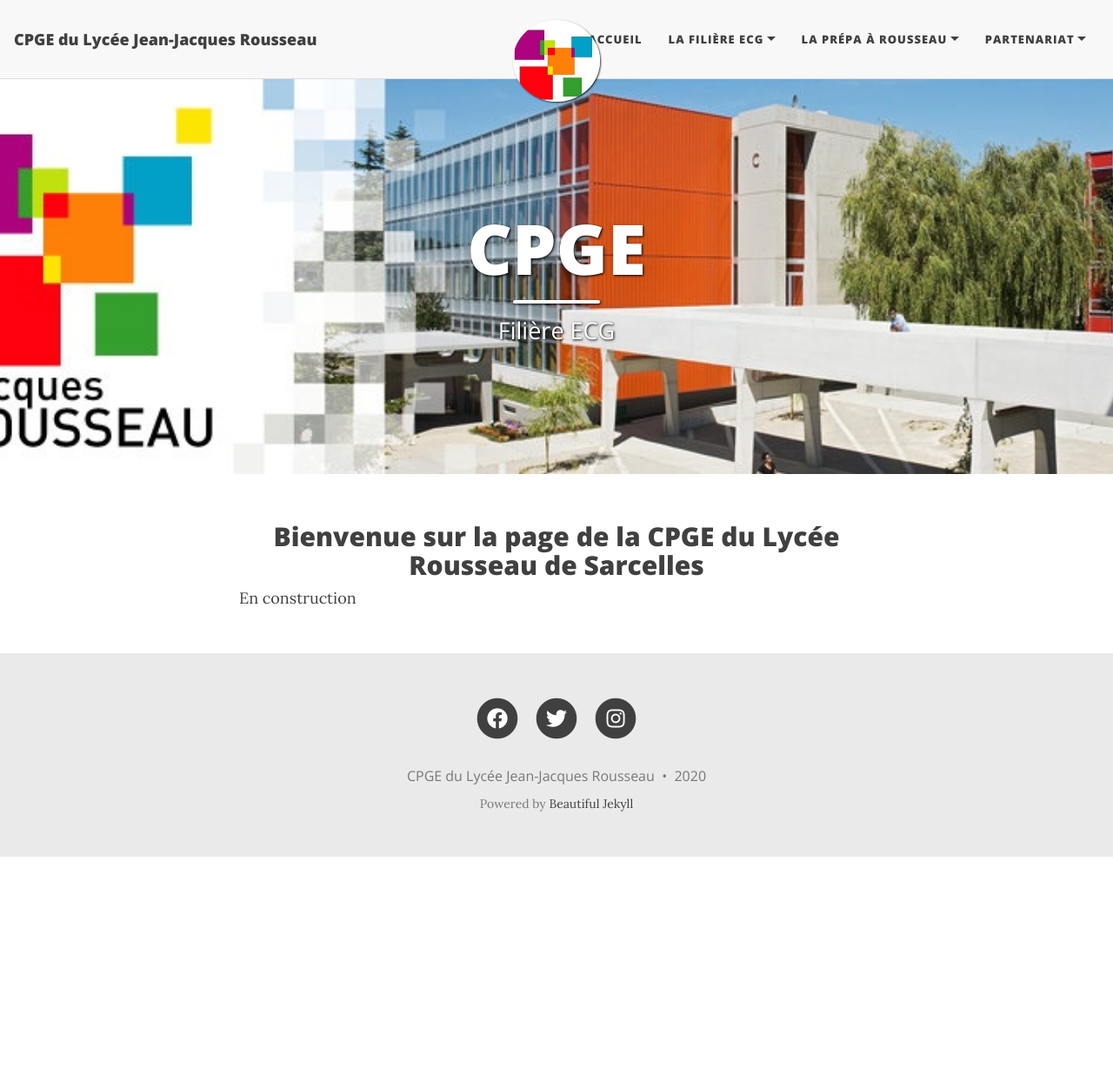
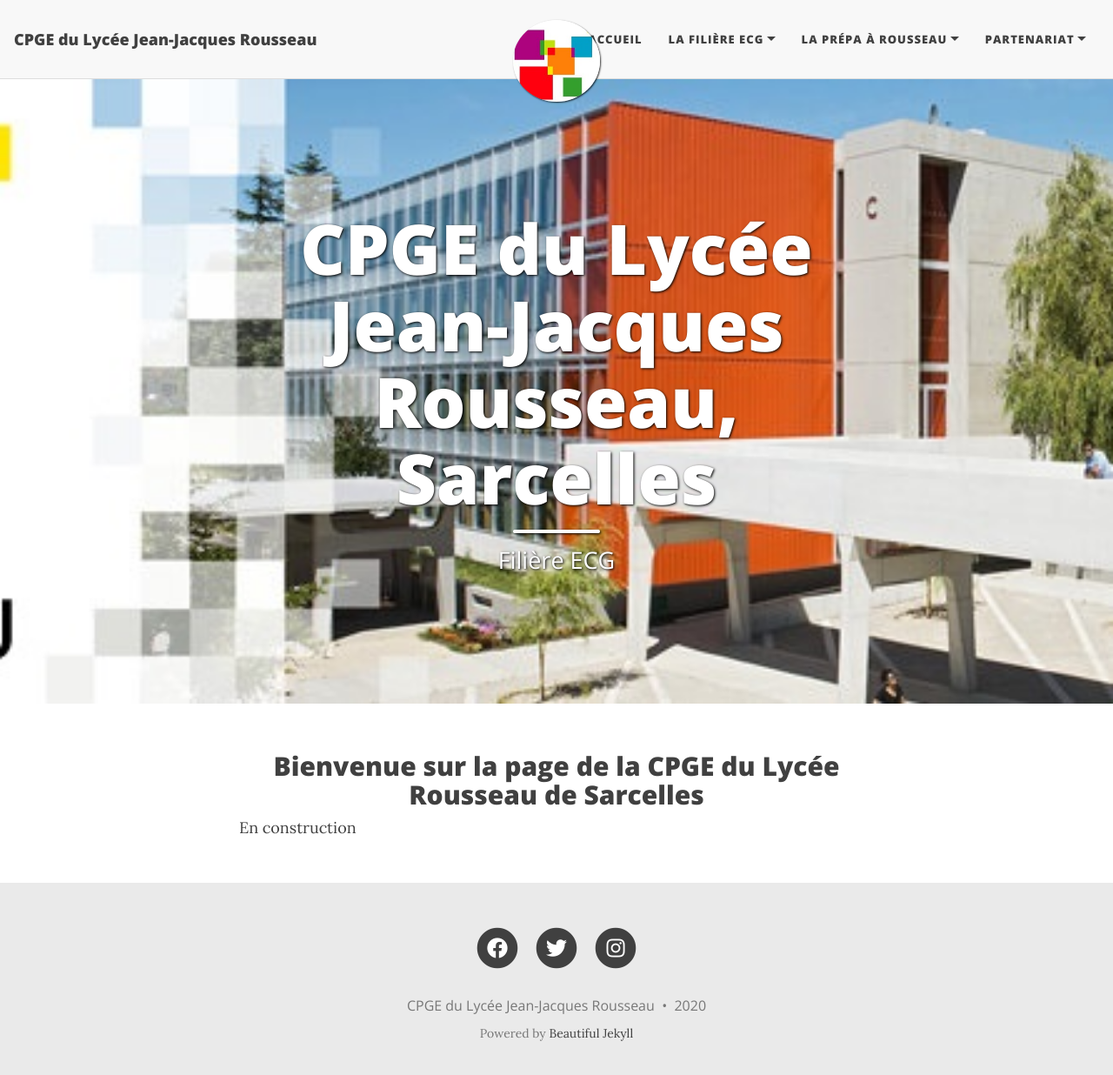
Before and after one commit to cpgesarcelles/cpgesarcelles.github.io, a Jekyll site: the page built from index.html, in a window 1280 px wide and 1249 px high. Shown: the top 1236 px of the window at 87% size. Built offline with Jekyll 4.4.1, drawn with Linux system fonts in a browser that asks for light colours; nearby versions of some CDN libraries; the list of posts is cut into pages by our own code.

Commit message:
Update index.html

```diff
--- a/index.html
+++ b/index.html
@@ -1,6 +1,6 @@
 ---
 layout: home
-title: CPGE
+title: CPGE du Lycée Jean-Jacques Rousseau, Sarcelles
 subtitle: Filière ECG
 cover-img: "/assets/img/lyceerousseau.jpg"
 avatar: "/assets/img/logo_rousseau.jpg"
```
